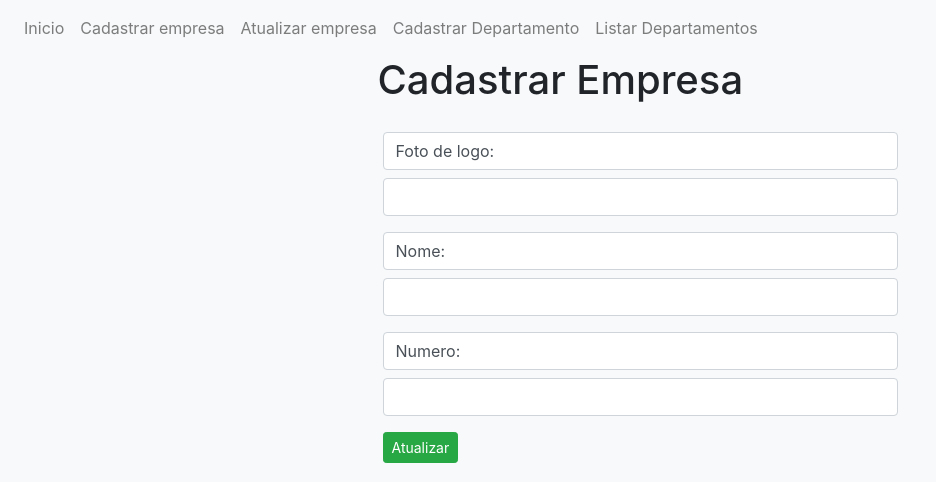
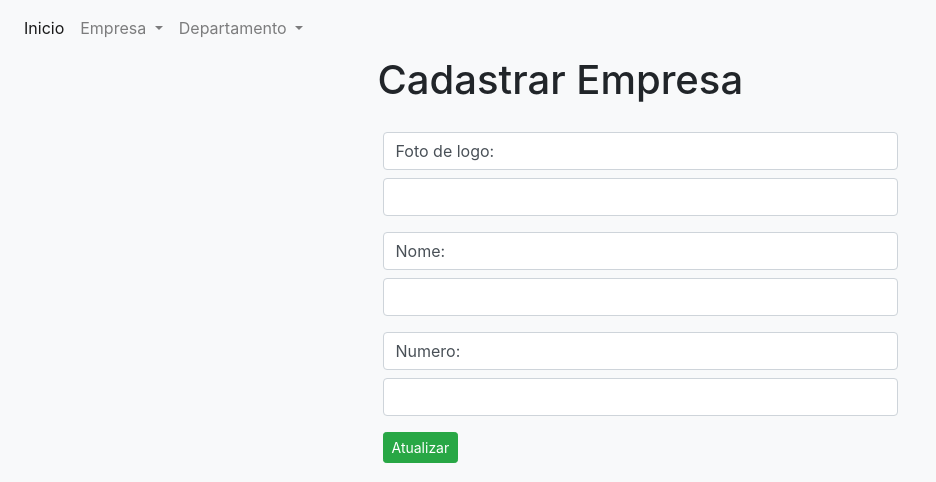
Before and after one commit to wagnerrafa/rh-desafio, a Django app: page /newCompany/ in a window 1280 px wide. Shown: the top 482 px of the page, without its empty margins (0-936 px from the left). Run offline with Django 3.2, Linux system fonts and the light colour scheme; some libraries are stand-ins or nearby versions.

Commit message:
menu e sub-menu

```diff
--- a/core/templates/base.html
+++ b/core/templates/base.html
@@ -50,30 +50,33 @@
     <link href="form-validation.css" rel="stylesheet">
 </head>
     <body class="bg-light">
-      <nav class="navbar navbar-expand-lg navbar-light">
-        <button class="navbar-toggler" type="button" data-toggle="collapse" data-target="#navbarNav" aria-controls="navbarNav" aria-expanded="false" aria-label="Toggle navigation">
+      <nav class="navbar navbar-expand-lg navbar-light bg-light">
+        <button class="navbar-toggler" type="button" data-toggle="collapse" data-target="#navbarNavDropdown" aria-controls="navbarNavDropdown" aria-expanded="false" aria-label="Toggle navigation">
           <span class="navbar-toggler-icon"></span>
         </button>
-        <div class="collapse navbar-collapse" id="navbarNav">
+        <div class="collapse navbar-collapse" id="navbarNavDropdown">
           <ul class="navbar-nav">
-
-                <li class="nav-item">
-                        <a class="nav-link" href="{% url 'core:index' %}">Inicio</a>
-                </li>
-                <li class="nav-item">
-                        <a class="nav-link" href="{% url 'core:company_new' %}">Cadastrar empresa</a>
-                </li>
-                <li class="nav-item">
-                  <a class="nav-link" href="{% url 'core:company_list' %}">Atualizar empresa</a>
-                </li>
-                <li class="nav-item">
-                  <a class="nav-link" href="{% url 'core:department_new' %}">Cadastrar Departamento</a>
-                </li>
-                <li class="nav-item">
-                  <a class="nav-link" href="{% url 'core:department_list' %}">Listar Departamentos</a>
-                </li>
-
-
+            <li class="nav-item active">
+              <a class="nav-link" href="{% url 'core:index' %}">Inicio <span class="sr-only">(current)</span></a>
+            </li>
+            <li class="nav-item dropdown">
+              <a class="nav-link dropdown-toggle" href="#" id="navbarDropdownMenuLink" role="button" data-toggle="dropdown" aria-haspopup="true" aria-expanded="false">
+                Empresa
+              </a>
+              <div class="dropdown-menu" aria-labelledby="navbarDropdownMenuLink">
+                <a class="dropdown-item" href="{% url 'core:company_new' %}">Cadastrar Empresa</a>
+                <a class="dropdown-item" href="{% url 'core:company_list' %}">Listar Empresas</a>
+              </div>
+            </li>
+            <li class="nav-item dropdown">
+              <a class="nav-link dropdown-toggle" href="#" id="navbarDropdownMenuLink" role="button" data-toggle="dropdown" aria-haspopup="true" aria-expanded="false">
+                Departamento
+              </a>
+              <div class="dropdown-menu" aria-labelledby="navbarDropdownMenuLink">
+                <a class="dropdown-item" href="{% url 'core:department_new' %}">Cadastrar Departamento</a>
+                <a class="dropdown-item" href="{% url 'core:department_list' %}">Listar Departamentos</a>
+              </div>
+            </li>
           </ul>
         </div>
       </nav>
```
